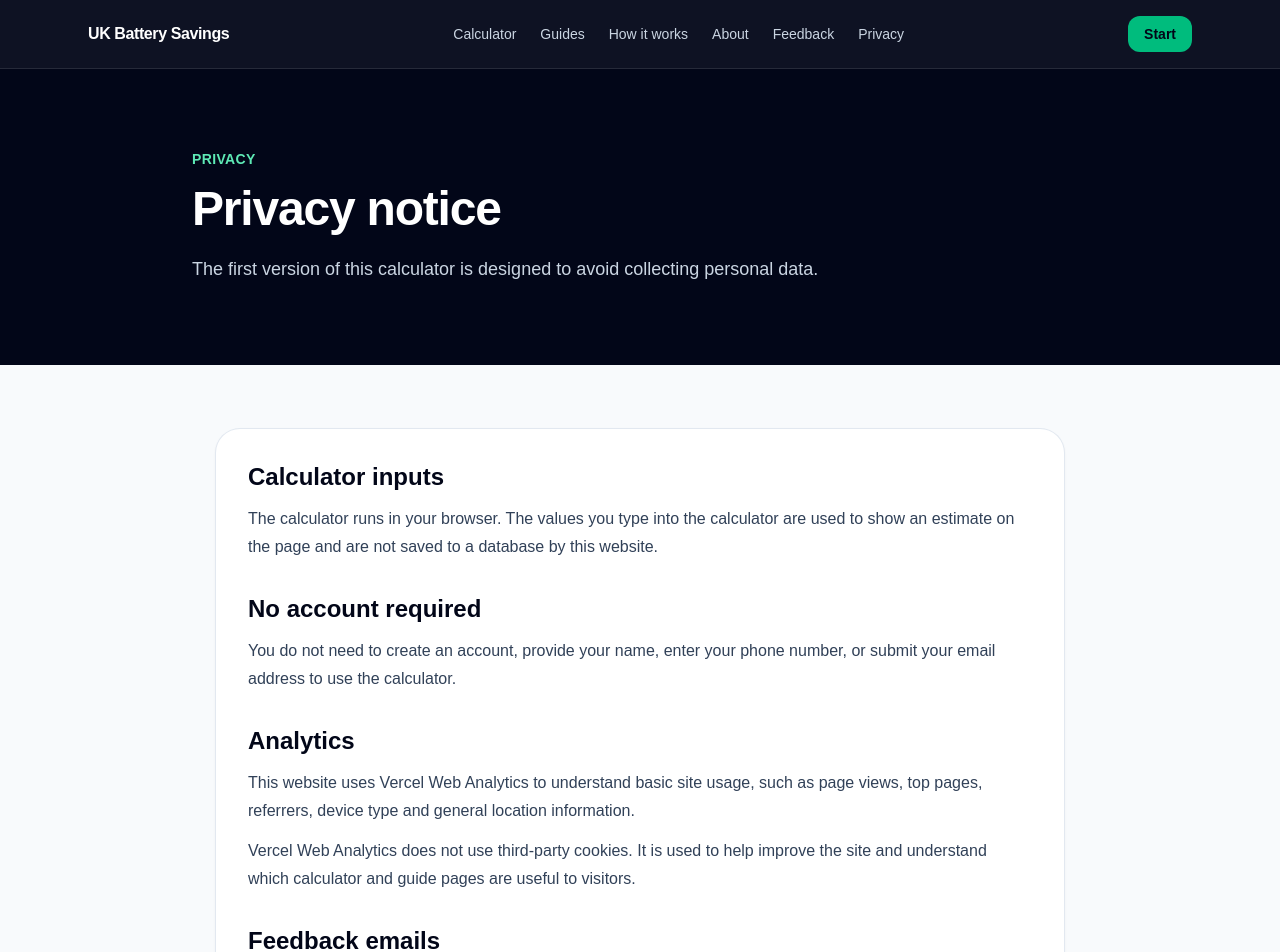
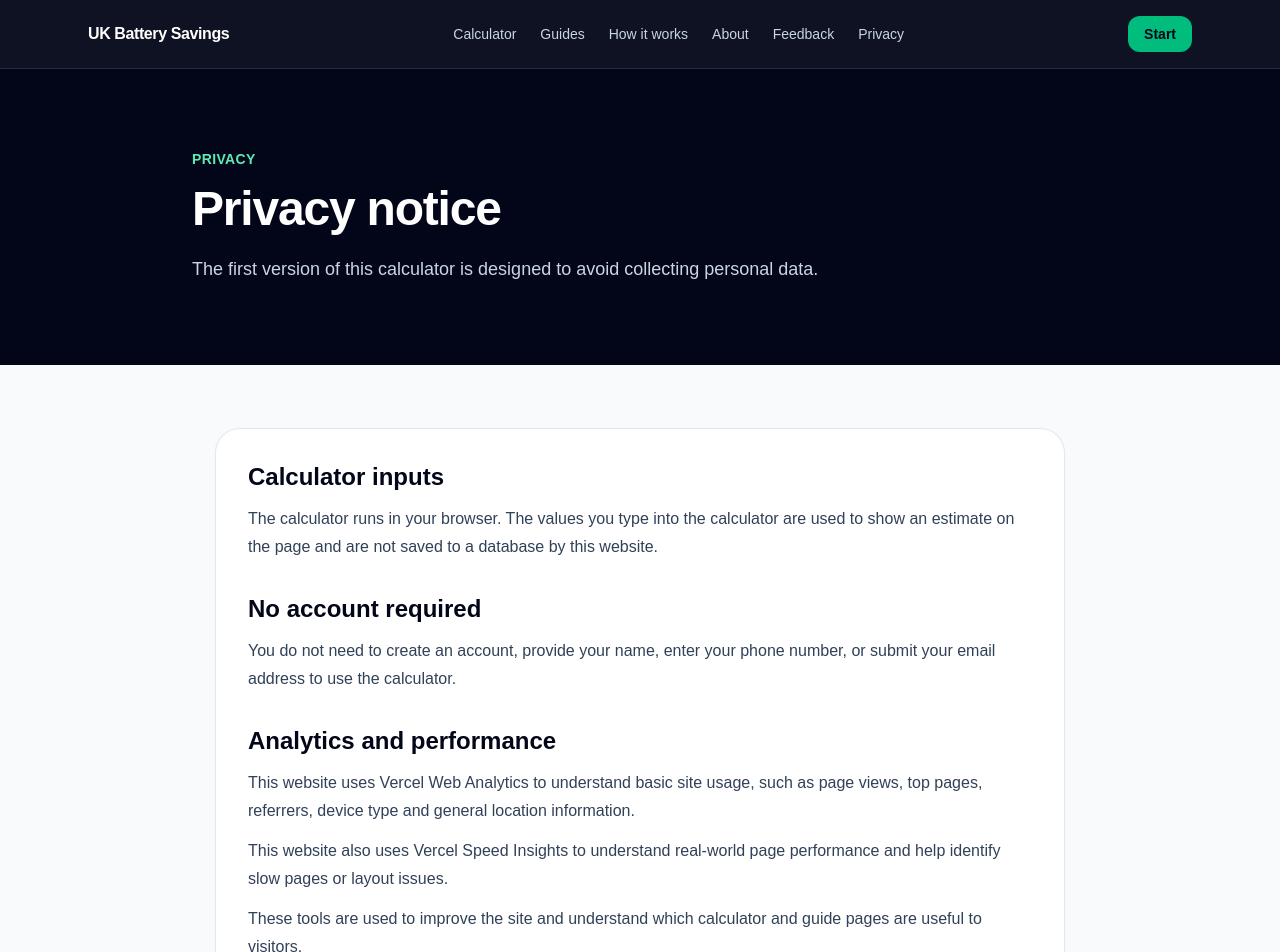
Before and after one commit to andrew-mcmanis/uk-battery-savings, a Next.js app: page /privacy in a window 1280 px wide. Shown: the top 952 px of the page. Built offline with nearby package versions, Linux system fonts and the light colour scheme.

Commit message:
Add Vercel Speed Insights

```diff
--- a/package.json
+++ b/package.json
@@ -11,6 +11,7 @@
   },
   "dependencies": {
     "@vercel/analytics": "^2.0.1",
+    "@vercel/speed-insights": "^2.0.0",
     "next": "16.2.6",
     "react": "19.2.4",
     "react-dom": "19.2.4"
--- a/src/app/layout.tsx
+++ b/src/app/layout.tsx
@@ -1,5 +1,6 @@
 import { siteConfig } from "@/data/siteConfig";
 import { Analytics } from "@vercel/analytics/next";
+import { SpeedInsights } from "@vercel/speed-insights/next";
 import type { Metadata } from "next";
 import { Geist, Geist_Mono } from "next/font/google";
 import "./globals.css";
@@ -54,7 +55,11 @@ export default function RootLayout({
       lang="en-GB"
       className={`${geistSans.variable} ${geistMono.variable} h-full antialiased`}
     >
-      <body className="min-h-full flex flex-col">{children} <Analytics /></body>
+      <body>
+        {children}
+        <Analytics />
+        <SpeedInsights />
+      </body>
     </html>
   );
 }
--- a/src/app/privacy/page.tsx
+++ b/src/app/privacy/page.tsx
@@ -35,16 +35,19 @@ export default function PrivacyPage() {
       </div>
 
       <div>
-        <h2 className="text-2xl font-bold text-slate-950">Analytics</h2>
+        <h2 className="text-2xl font-bold text-slate-950">Analytics and performance</h2>
         <p className="mt-3">
           This website uses Vercel Web Analytics to understand basic site usage,
           such as page views, top pages, referrers, device type and general location
           information.
         </p>
         <p className="mt-3">
-          Vercel Web Analytics does not use third-party cookies. It is used to help
-          improve the site and understand which calculator and guide pages are useful
-          to visitors.
+          This website also uses Vercel Speed Insights to understand real-world page
+          performance and help identify slow pages or layout issues.
+        </p>
+        <p className="mt-3">
+          These tools are used to improve the site and understand which calculator and
+          guide pages are useful to visitors.
         </p>
       </div>
 
```
Also changed, not shown: 1 other file (tests, documents, lock files or other folders).
